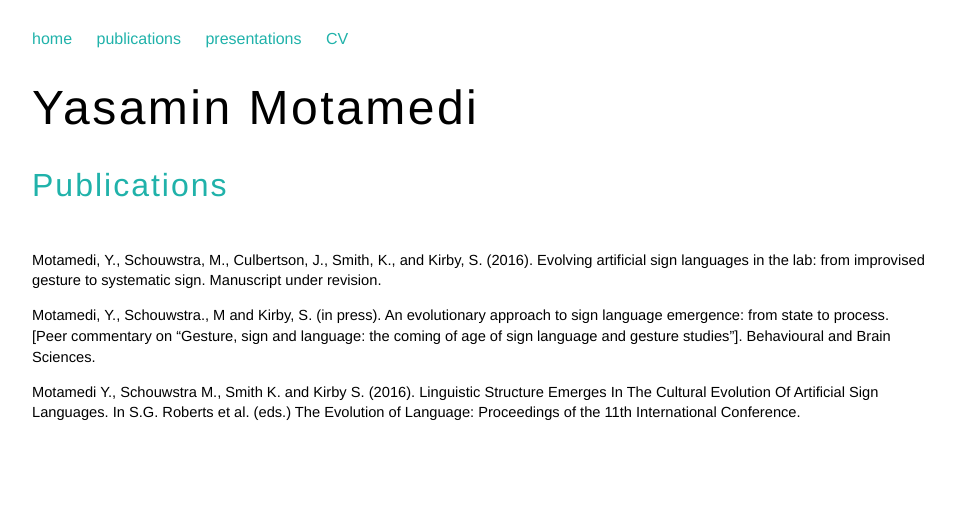
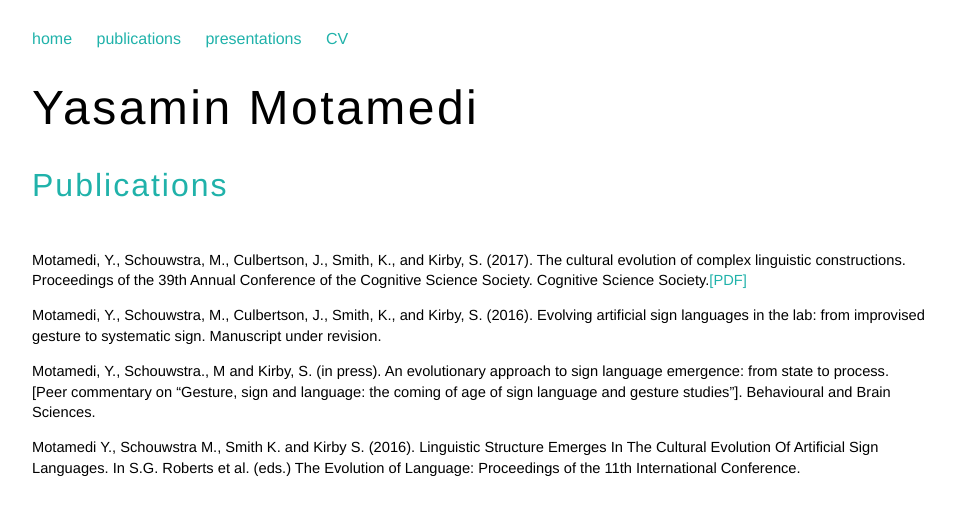
Before and after one commit to ymotamedi/ymotamedi.github.io, a Jekyll site: the page built from publications.html, in a window 1280 px wide. Shown: the top 515 px of the page, without its empty margins (160-1115 px from the left). Built offline with Jekyll 4.4.1, drawn with Linux system fonts in a browser that asks for light colours.

Commit message:
Update publications.html

```diff
--- a/publications.html
+++ b/publications.html
@@ -4,6 +4,7 @@ title: Publications
 ---
 <h2>Publications </h2>
 
+<p>Motamedi, Y., Schouwstra, M., Culbertson, J., Smith, K., and Kirby, S. (2017). The cultural evolution of complex linguistic constructions.  Proceedings of the 39th Annual Conference of the Cognitive Science Society. Cognitive Science Society.<a href = "">[PDF]</a></p>
 <p>Motamedi, Y., Schouwstra, M., Culbertson, J., Smith, K., and Kirby, S. (2016).
   Evolving artificial sign languages in the lab: from improvised gesture to systematic sign.
   Manuscript under revision.</p>
```
